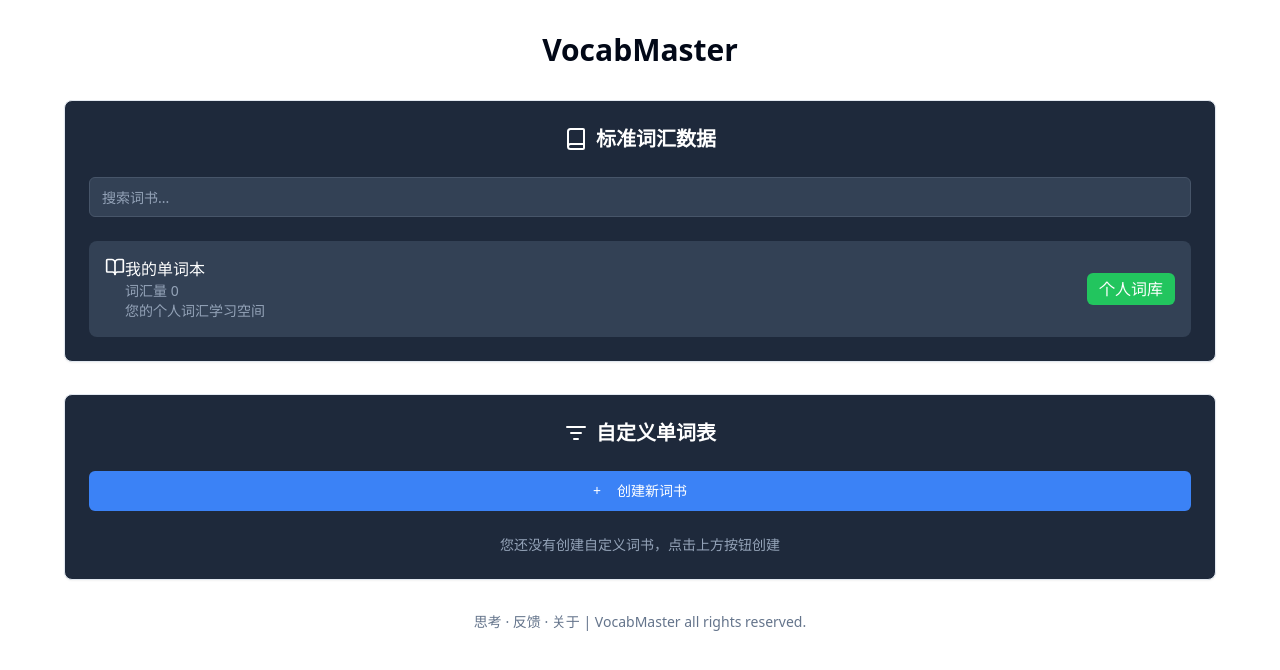
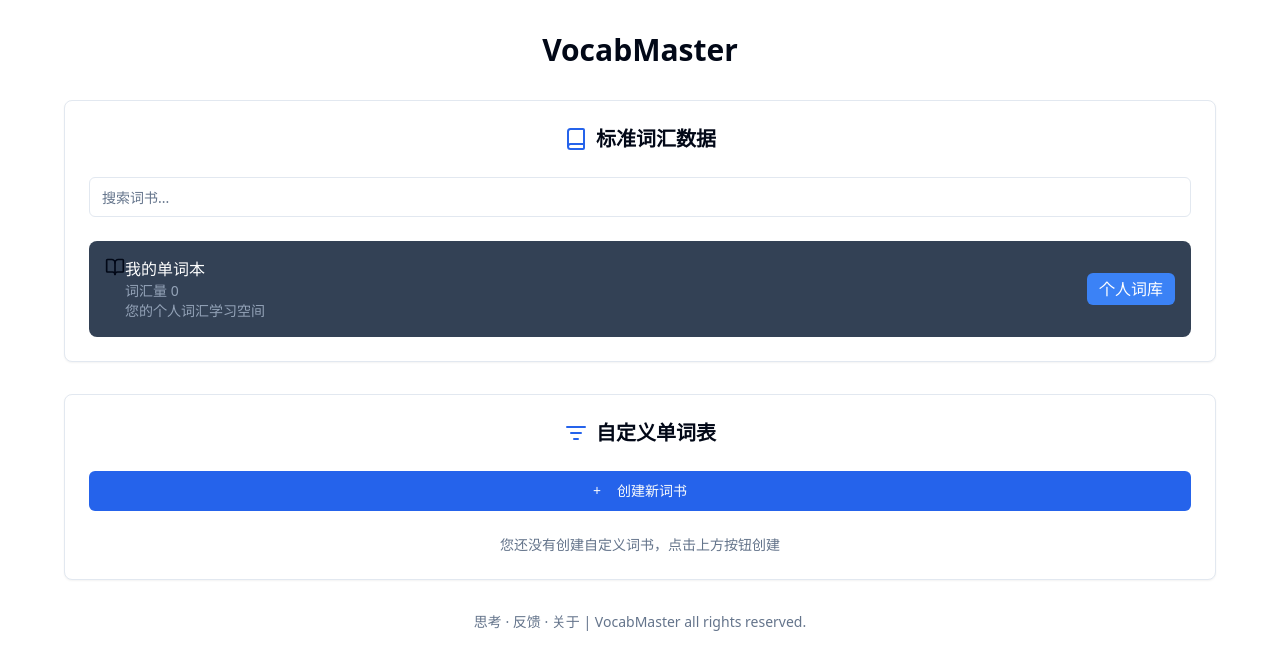
Before and after one commit to ZYLong12138/webApp, a Next.js app: page /book_select in a window 1280 px wide. Shown: the top 670 px of the page. Built offline with nearby package versions, Linux system fonts and the light colour scheme.

Commit message:
first commit

```diff
--- a/app/book_select/page.tsx
+++ b/app/book_select/page.tsx
@@ -8,21 +8,21 @@ import { BookButton, BookButtonGrid } from "@/Integration_modules/book-button"
 
 export default function BookSelectPage() {
   return (
-    <div className="container mx-auto py-8 max-w-6xl">
+    <div className="container mx-auto py-8 max-w-6xl bg-background min-h-screen">
       <h1 className="text-3xl font-bold mb-8 text-center">VocabMaster</h1>
 
       <div className="space-y-8">
         {/* Standard Vocabulary Data Section */}
-        <Card className="bg-slate-800 text-white">
+        <Card className="bg-card shadow-sm border">
           <CardContent className="p-6 space-y-6">
-            <div className="flex items-center justify-center gap-2 text-xl font-semibold">
-              <Book className="h-6 w-6" />
+            <div className="flex items-center justify-center gap-2 text-xl font-semibold text-foreground">
+              <Book className="h-6 w-6 text-primary" />
               <h2>标准词汇数据</h2>
             </div>
 
             <div className="relative">
               <Input
-                className="bg-slate-700 border-slate-600 text-white placeholder:text-slate-400"
+                className="bg-background border-input text-foreground placeholder:text-muted-foreground"
                 placeholder="搜索词书..."
               />
             </div>
@@ -35,7 +35,7 @@ export default function BookSelectPage() {
                 wordCount={0}
                 description="您的个人词汇学习空间"
                 icon={BookOpen}
-                tagColor="bg-green-500"
+                tagColor="bg-blue-500"
                 tagText="个人词库"
                 href="/word_list"
               />
@@ -43,31 +43,31 @@ export default function BookSelectPage() {
 
             {/* Empty grid message - only show if there are no other books */}
             {false && (
-              <div className="bg-slate-700 rounded-lg p-8 text-center">
-                <p className="text-slate-400">暂无标准词书数据</p>
+              <div className="bg-gray-100 rounded-lg p-8 text-center">
+                <p className="text-gray-500">暂无标准词书数据</p>
               </div>
             )}
           </CardContent>
         </Card>
 
         {/* Custom Vocabulary Lists Section */}
-        <Card className="bg-slate-800 text-white">
+        <Card className="bg-card shadow-sm border">
           <CardContent className="p-6 space-y-6">
-            <div className="flex items-center justify-center gap-2 text-xl font-semibold">
-              <ListFilter className="h-6 w-6" />
+            <div className="flex items-center justify-center gap-2 text-xl font-semibold text-foreground">
+              <ListFilter className="h-6 w-6 text-primary" />
               <h2>自定义单词表</h2>
             </div>
 
-            <Button className="w-full bg-blue-500 hover:bg-blue-600 text-white">
+            <Button className="w-full">
               <span className="mr-2">+</span> 创建新词书
             </Button>
 
-            <p className="text-center text-slate-400 text-sm">您还没有创建自定义词书，点击上方按钮创建</p>
+            <p className="text-center text-muted-foreground text-sm">您还没有创建自定义词书，点击上方按钮创建</p>
           </CardContent>
         </Card>
       </div>
 
-      <footer className="mt-8 text-center text-sm text-slate-500">
+      <footer className="mt-8 text-center text-sm text-muted-foreground">
         思考 · 反馈 · 关于 | VocabMaster all rights reserved.
       </footer>
     </div>
```
